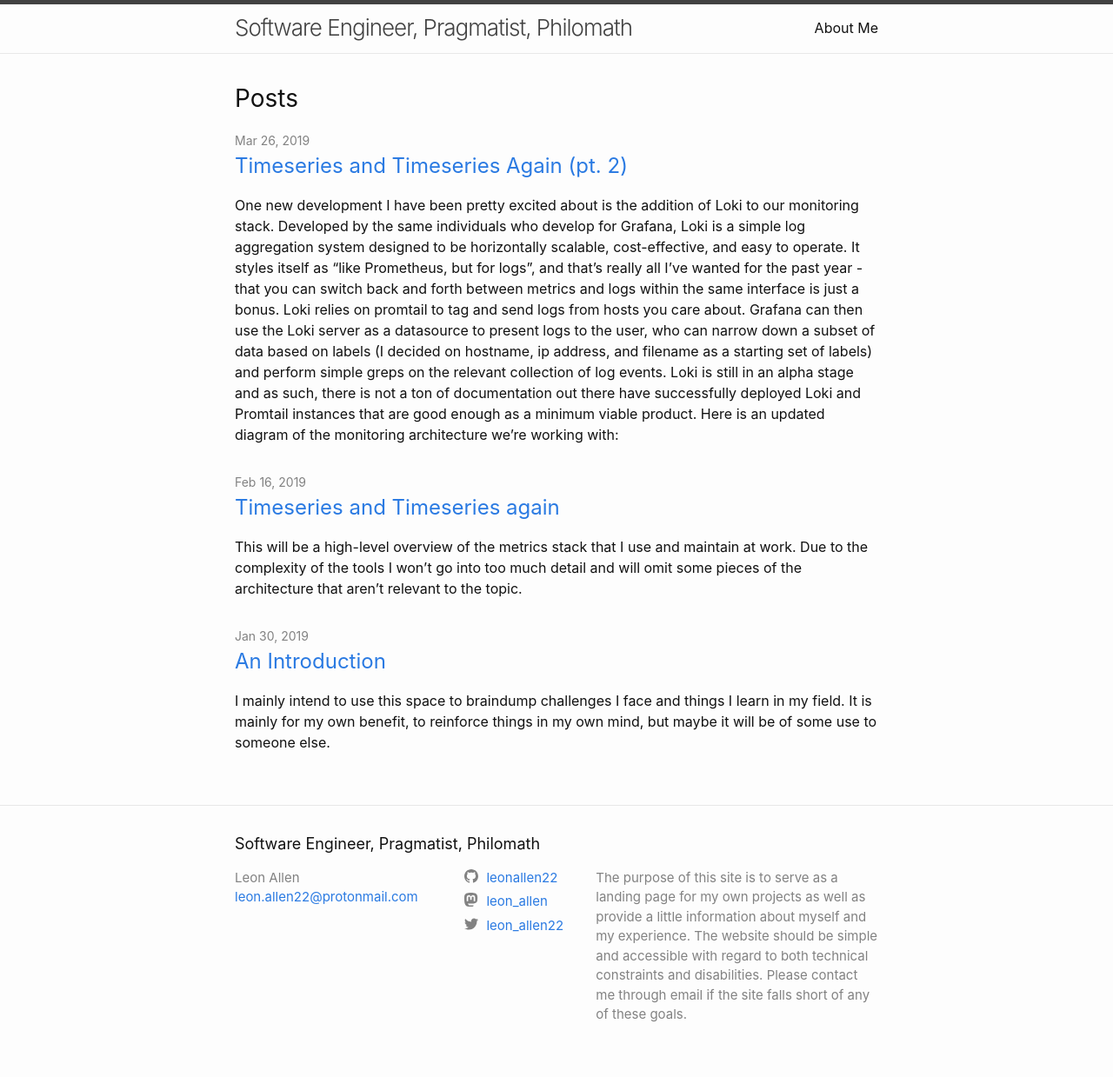
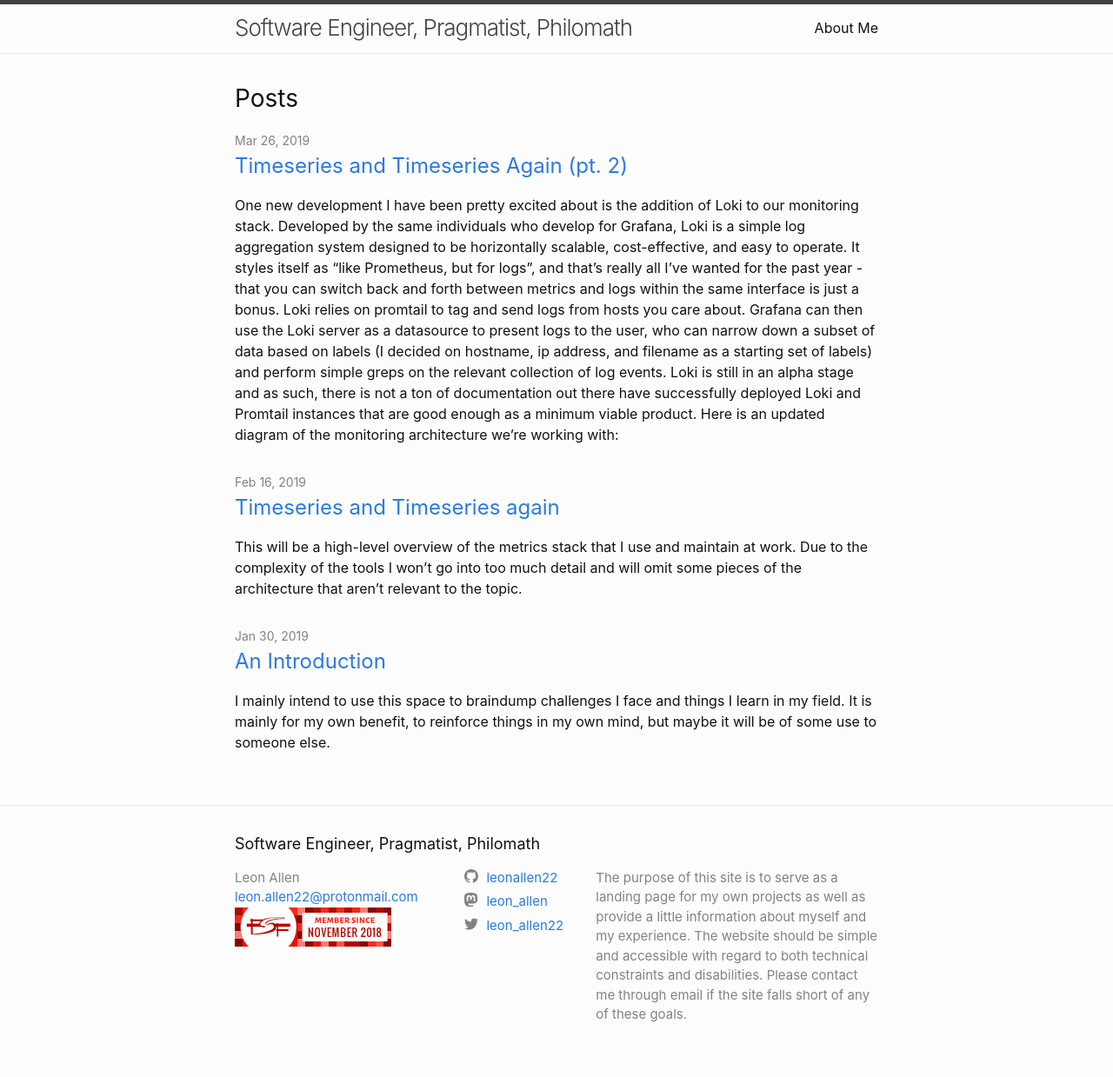
Before and after one commit to leonallen22/leonallen22.github.io, a Jekyll site: the page built from index.html, in a window 1280 px wide. Shown: the whole page at 87% size. Built offline with Jekyll 4.4.1, drawn with Linux system fonts in a browser that asks for light colours.

Commit message:
Revert "RMS must go" https://media1.tenor.com/images/a11e7eda75f5819bef3d3d7c00ad975f/tenor.gif?itemid=5315061
This reverts commit 3d2e78d2e3e6f82f55921c1d087c8b32614d4f14.

```diff
--- a/_includes/footer.html
+++ b/_includes/footer.html
@@ -18,6 +18,12 @@
             {%- if site.email -%}
             <li><a class="u-email" href="mailto:{{ site.email }}">{{ site.email }}</a></li>
             {%- endif -%}
+            <li>
+              <figure>
+                <a href="https://fsf.org/"></a>
+                <img src="/assets/FSFBadge.png" alt="Free Software Foundation Badge" />
+              </figure>
+            </li>
         </ul>
       </div>
 
```
Also changed, not shown: assets/FSFBadge.png (added).
